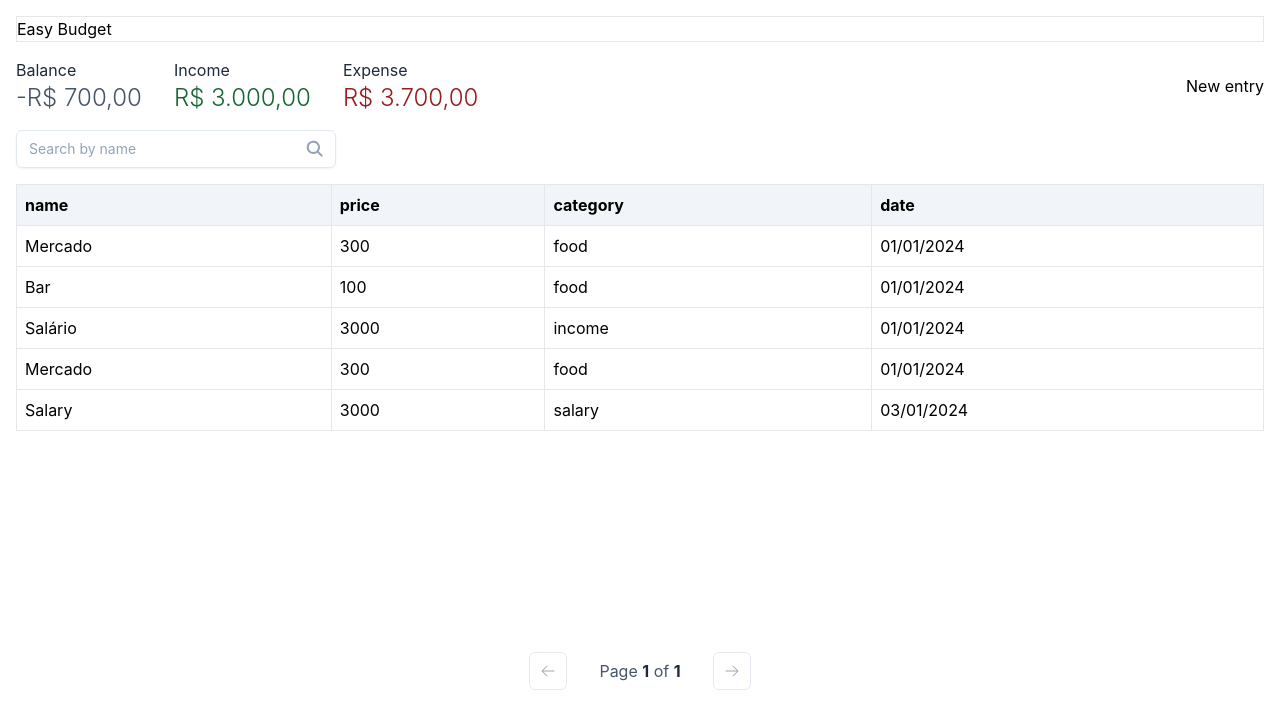
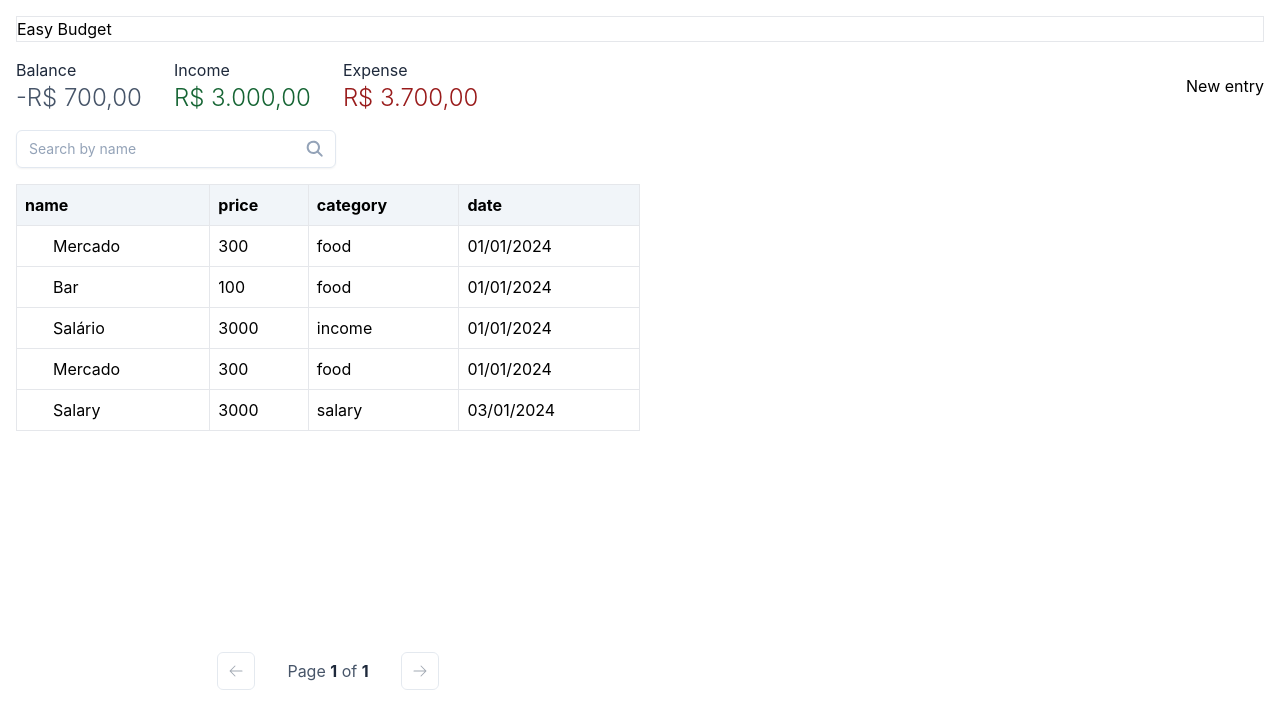
Before and after one commit to leogrigs/easy-budget, a React (Vite) app: page / in a window 1280 px wide. Shown: the top 728 px of the page. Built offline with nearby package versions, Linux system fonts and the light colour scheme; no server answers.

Commit message:
feat(budget-table): bullet indicator to entry type

```diff
--- a/src/App.tsx
+++ b/src/App.tsx
@@ -61,7 +61,7 @@ function App() {
           />
           <NewEntryModal onNewEntry={onNewEntry}></NewEntryModal>
         </div>
-        <div className="my-4">
+        <div className="w-1/2 my-4">
           <BudgetTable rows={tableData} itemsPerPage={10}></BudgetTable>
         </div>
       </div>
--- a/src/components/BudgetTable/BudgetTable.tsx
+++ b/src/components/BudgetTable/BudgetTable.tsx
@@ -2,6 +2,7 @@ import React, { useState } from "react";
 import Paginator from "../Paginator";
 import Input from "../Input";
 import { BudgetTableData } from "../../interfaces/BudgetTable.interface";
+import { BudgetTableTypeEnum } from "../../enums/BudgetTableType.enum";
 
 type BudgetTableProps = {
   rows: BudgetTableData[];
@@ -80,7 +81,18 @@ const BudgetTable: React.FC<BudgetTableProps> = ({ rows, itemsPerPage }) => {
               <tr className="hover:bg-slate-50" key={index}>
                 {headers.map((header) => (
                   <td className="text-start border p-2" key={header}>
-                    {row[header]}
+                    <div className="flex gap-4 items-center">
+                      {header === "name" && (
+                        <div
+                          className={`block size-3 rounded-full bg-${
+                            row.type === BudgetTableTypeEnum.INCOME
+                              ? "green"
+                              : "red"
+                          }-500`}
+                        ></div>
+                      )}
+                      {row[header]}
+                    </div>
                   </td>
                 ))}
               </tr>
```
